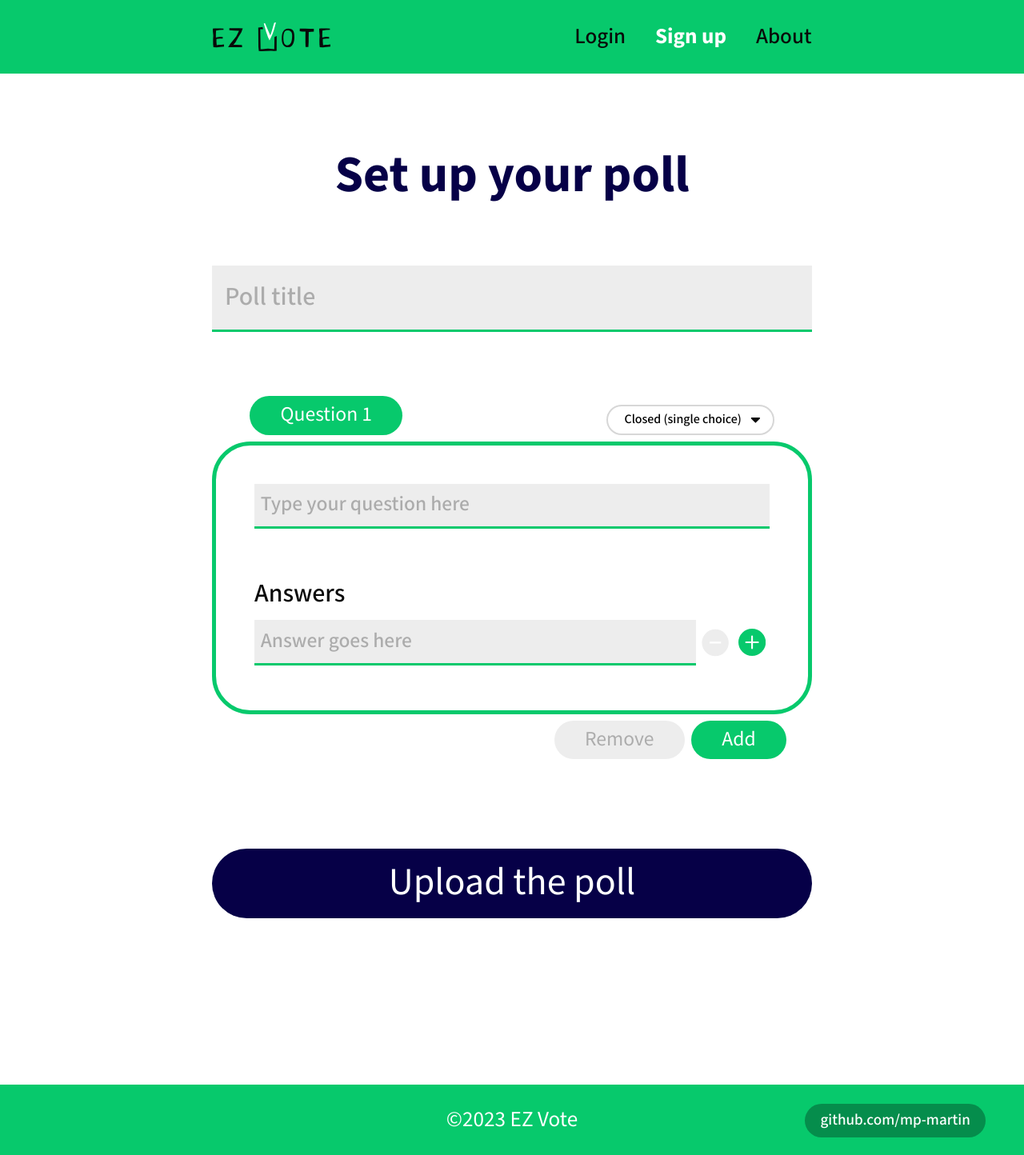
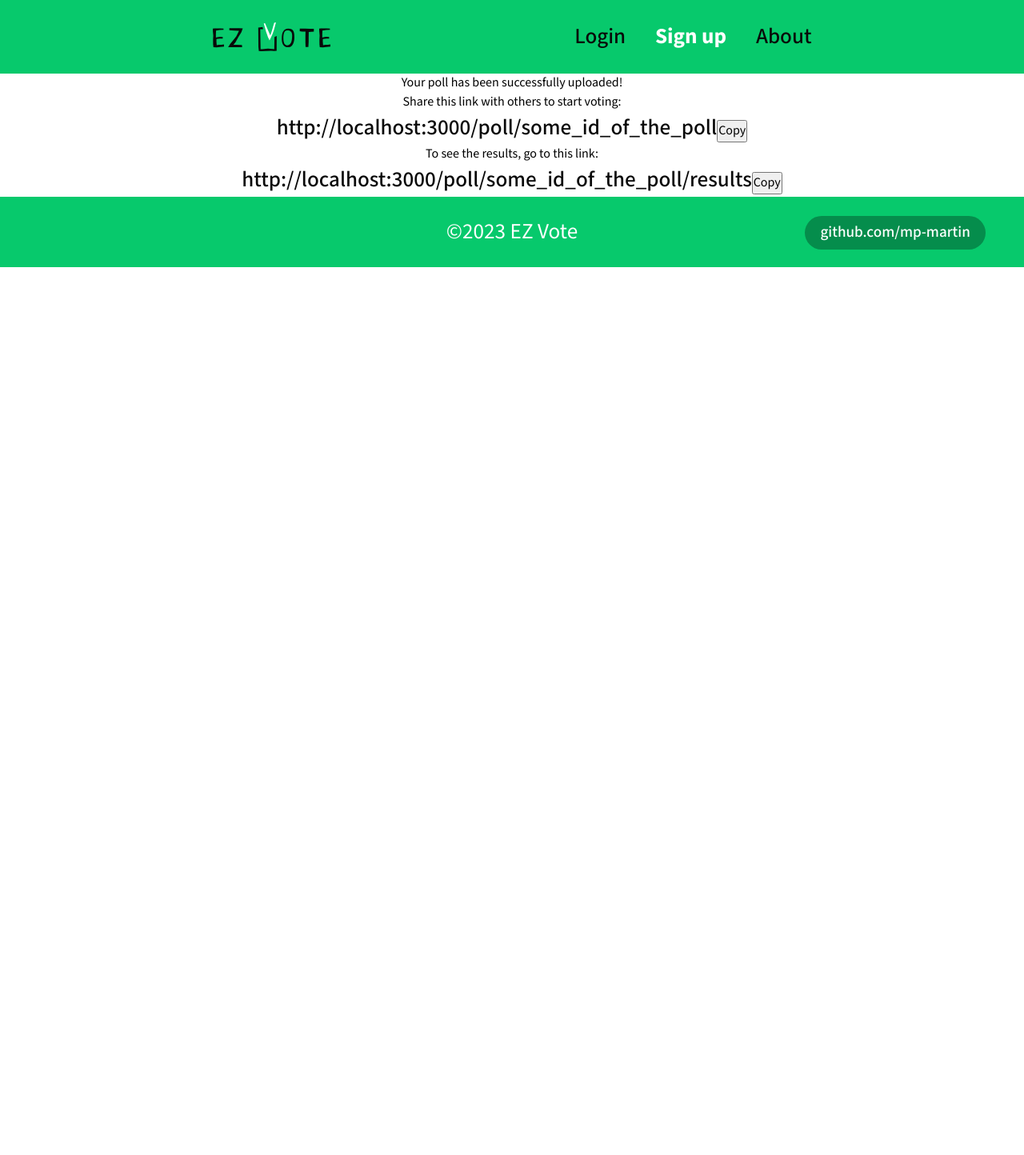
Before and after one commit to mp-martin/ez-vote-front, a React (Create React App) app: page /addpoll in a window 1280 px wide. Shown: the whole page at 80% size. After the commit the page ends 800 px from the top, so only its background shows below. Built offline with nearby package versions, Linux system fonts and the light colour scheme.

Commit message:
Custom hook useCopyToClipboard

```diff
--- a/src/App.tsx
+++ b/src/App.tsx
@@ -8,7 +8,7 @@ import {Main} from './components/Layout/Main/Main';
 import './App.css';
 import {Route, Routes} from 'react-router-dom';
 import {Message} from './components/common/Message/Message';
-import {MessageContext} from './assets/contexts/message.context';
+import {MessageContext} from './contexts/message.context';
 
 const App = () => {
 	const [showMessage, setShowMessage] = useState(false);
--- a/src/components/AddPoll/AddPoll.tsx
+++ b/src/components/AddPoll/AddPoll.tsx
@@ -7,8 +7,9 @@ import {
 }
 	from 'types';
 import {AddQuestion} from '../AddQuestion/AddQuestion';
-import {MessageContext} from '../../assets/contexts/message.context';
+import {MessageContext} from '../../contexts/message.context';
 import {Button} from '../common/Button/Button';
+import {useCopyToClipboard} from '../../hooks/use.copy.to.clipboard';
 
 export const AddPoll = () => {
 	const [pollData, setPollData] = useState<CompletePollRequest>({
@@ -32,8 +33,9 @@ export const AddPoll = () => {
 	const [questionFields, setQuestionFields] = useState<string[]>(['Question field number 1']);
 	const [questions, setQuestions] = useState<AnswerPoolRequest[]>([]);
 	const [loading, setLoading] = useState(false);
-	const [id, setId] = useState('');
+	const [id, setId] = useState('some_id_of_the_poll');
 	const {showMessage, setShowMessage} = useContext(MessageContext);
+	const [value, copy] = useCopyToClipboard();
 
 	useEffect(() => {
 		setPollData(pollData => ({
@@ -102,14 +104,17 @@ export const AddPoll = () => {
 		return <><p>Your poll <strong>{pollData.pollHeader.pollTitle}</strong> has been successfully uploaded!
 		</p>
 
-		<p>Share this link with others to start voting: <a
-			href={`http://localhost:3000/poll/${id}`}>http://localhost:3000/poll/{id}</a>
+		<p>Share this link with others to start voting:</p>
+		<p>
+			<a href={`http://localhost:3000/poll/${id}`}>http://localhost:3000/poll/{id}</a>
+			<button onClick={async () => copy(`http://localhost:3000/poll/${id}`)}>Copy</button>
 		</p>
 
-		<p>To see the results, go to this link: <a
-			href={`http://localhost:3000/poll/${id}/results`}>http://localhost:3000/poll/{id}/results</a>
+		<p>To see the results, go to this link:</p>
+		<p>
+			<a href={`http://localhost:3000/poll/${id}/results`}>http://localhost:3000/poll/{id}/results</a>
+			<button onClick={async () => copy(`http://localhost:3000/poll/${id}/results`)}>Copy</button>
 		</p>
-
 		</>;
 	}
 
@@ -137,10 +142,10 @@ export const AddPoll = () => {
 							questionFields={questionFields}
 						/>)}
 					<Button
-						text={'Upload the poll'}
+						text={'Start the votes!'}
 						roundness={99}
 						disabled={false}
-						size={3}
+						size={2}
 						color={'var(--color-title)'}
 						width={100}
 					/>
--- a/src/components/AddQuestion/AddQuestion.css
+++ b/src/components/AddQuestion/AddQuestion.css
@@ -116,6 +116,11 @@ input {
     top: 1px;
 }
 
+.addQuestion__add-q_button:disabled {
+    background-color: #EDEDED;
+    color: #ACACAC;
+}
+
 
 .addQuestion__rem-q_button {
     background-color: var(--color-ezpink);
--- a/src/components/PollToFill/PollToFill.tsx
+++ b/src/components/PollToFill/PollToFill.tsx
@@ -4,7 +4,7 @@ import {type CompletePoll, type SuccessMsgVote} from 'types';
 import {OpenAnswerList} from './OpenAnswerList';
 import {ClosedAnswerList} from './ClosedAnswerList';
 import {useParams} from 'react-router-dom';
-import {MessageContext} from '../../assets/contexts/message.context';
+import {MessageContext} from '../../contexts/message.context';
 
 type PollParams = {
 	id: string;
--- /dev/null
+++ b/src/hooks/use.copy.to.clipboard.tsx
@@ -0,0 +1,28 @@
+import {useState} from 'react';
+
+type CopiedValue = string;
+type CopyFn = (text: string) => Promise<boolean>; // Return success
+
+export const useCopyToClipboard = (): [CopiedValue, CopyFn] => {
+	const [copiedText, setCopiedText] = useState<CopiedValue>('');
+
+	const copy: CopyFn = async text => {
+		if (!navigator?.clipboard) {
+			console.warn('Clipboard not supported');
+			return false;
+		}
+
+		// Try to save to clipboard then save it in the state if worked
+		try {
+			await navigator.clipboard.writeText(text);
+			setCopiedText(text);
+			return true;
+		} catch (error) {
+			console.warn('Copy failed', error);
+			setCopiedText('');
+			return false;
+		}
+	};
+
+	return [copiedText, copy];
+};
```
Also changed, not shown: src/contexts/message.context.tsx (renamed from src/assets/contexts/message.context.tsx).
